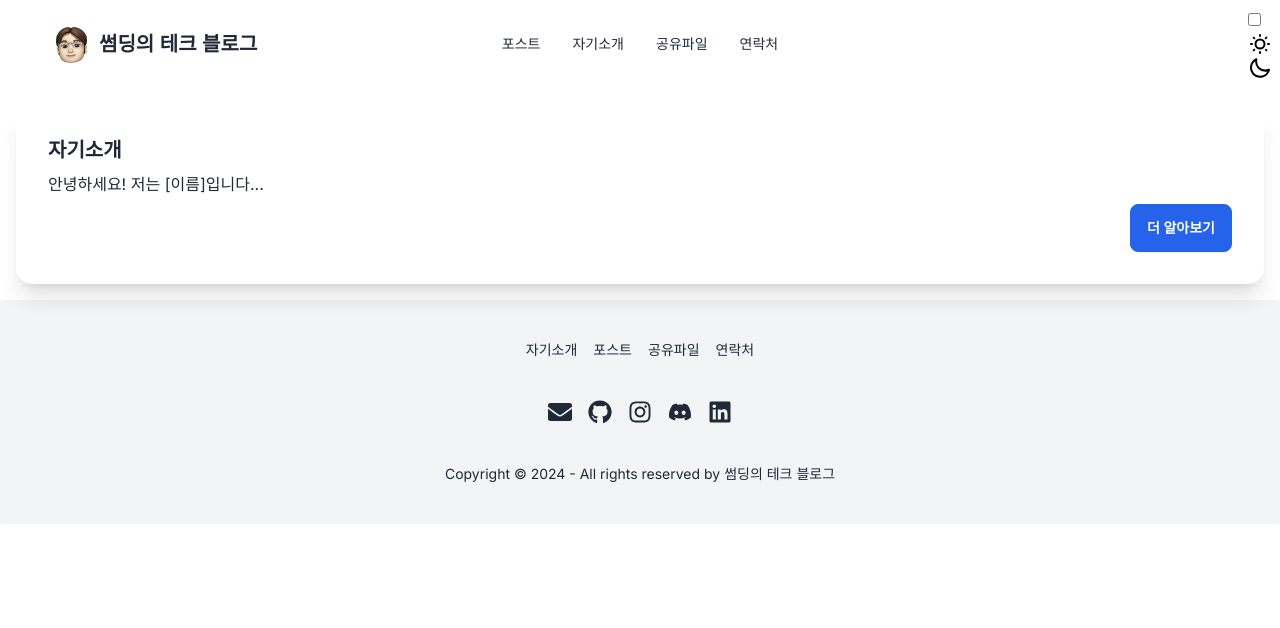
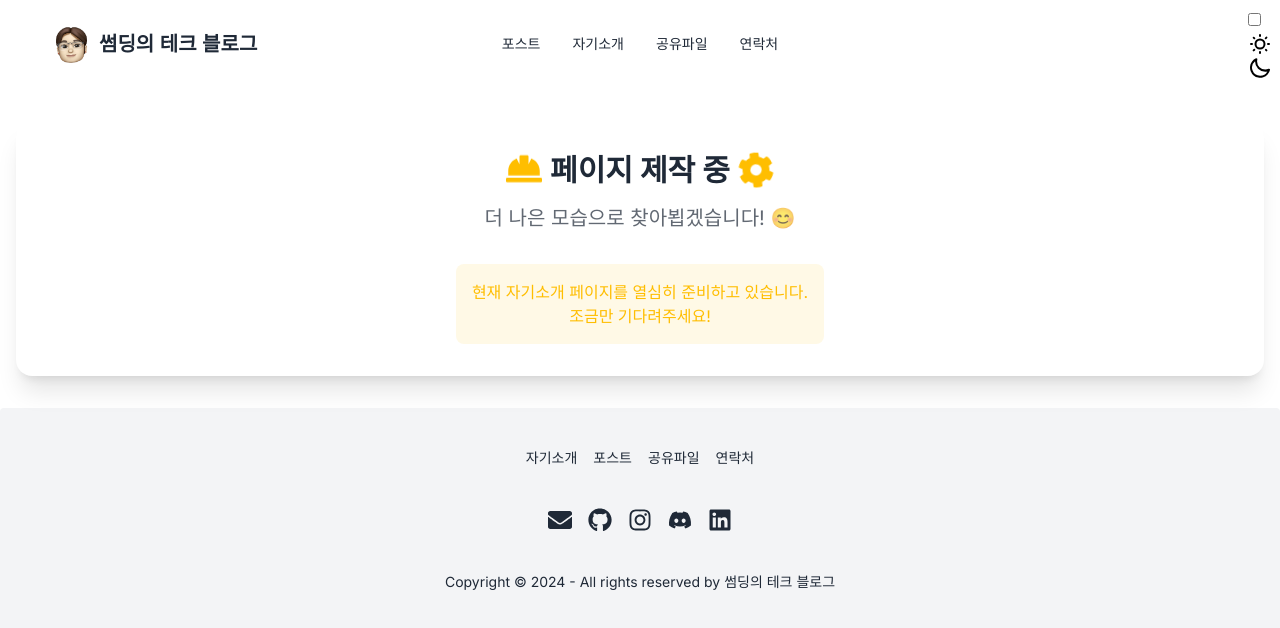
Before and after one commit to somedding/newBlog_NEXTJS, a Next.js app in the folder blog/: page /about in a window 1280 px wide. Shown: the top 628 px of the page. Built offline with nearby package versions, Linux system fonts and the light colour scheme; a web font is replaced by a local one.

Commit message:
자기 소개 페이지 제작중

```diff
--- a/blog/src/app/about/page.tsx
+++ b/blog/src/app/about/page.tsx
@@ -1,15 +1,31 @@
+import { FaHardHat, FaCog } from 'react-icons/fa';
+
 export default function AboutPage() {
-    return (
-      <div className="container mx-auto p-4">
-        <div className="card bg-base-100 shadow-xl">
-          <div className="card-body">
-            <h2 className="card-title">자기소개</h2>
-            <p>안녕하세요! 저는 [이름]입니다...</p>
-            <div className="card-actions justify-end">
-              <button className="btn btn-primary">더 알아보기</button>
+  return (
+    <div className="container mx-auto px-4 py-8">
+      <div className="card bg-base-100 shadow-xl">
+        <div className="card-body text-center">
+          <div className="flex flex-col items-center gap-4">
+            <div className="flex items-center gap-2">
+              <FaHardHat className="text-4xl text-warning animate-bounce" />
+              <h1 className="text-3xl font-bold text-base-content">페이지 제작 중</h1>
+              <FaCog className="text-4xl text-warning animate-spin" />
+            </div>
+
+            <p className="text-xl text-base-content/70">
+              더 나은 모습으로 찾아뵙겠습니다! 😊
+            </p>
+
+            <div className="mt-4 p-4 bg-warning/10 rounded-lg">
+              <p className="text-warning">
+                현재 자기소개 페이지를 열심히 준비하고 있습니다.
+                <br />
+                조금만 기다려주세요!
+              </p>
             </div>
           </div>
         </div>
       </div>
-    );
-  }
+    </div>
+  );
+}
```
